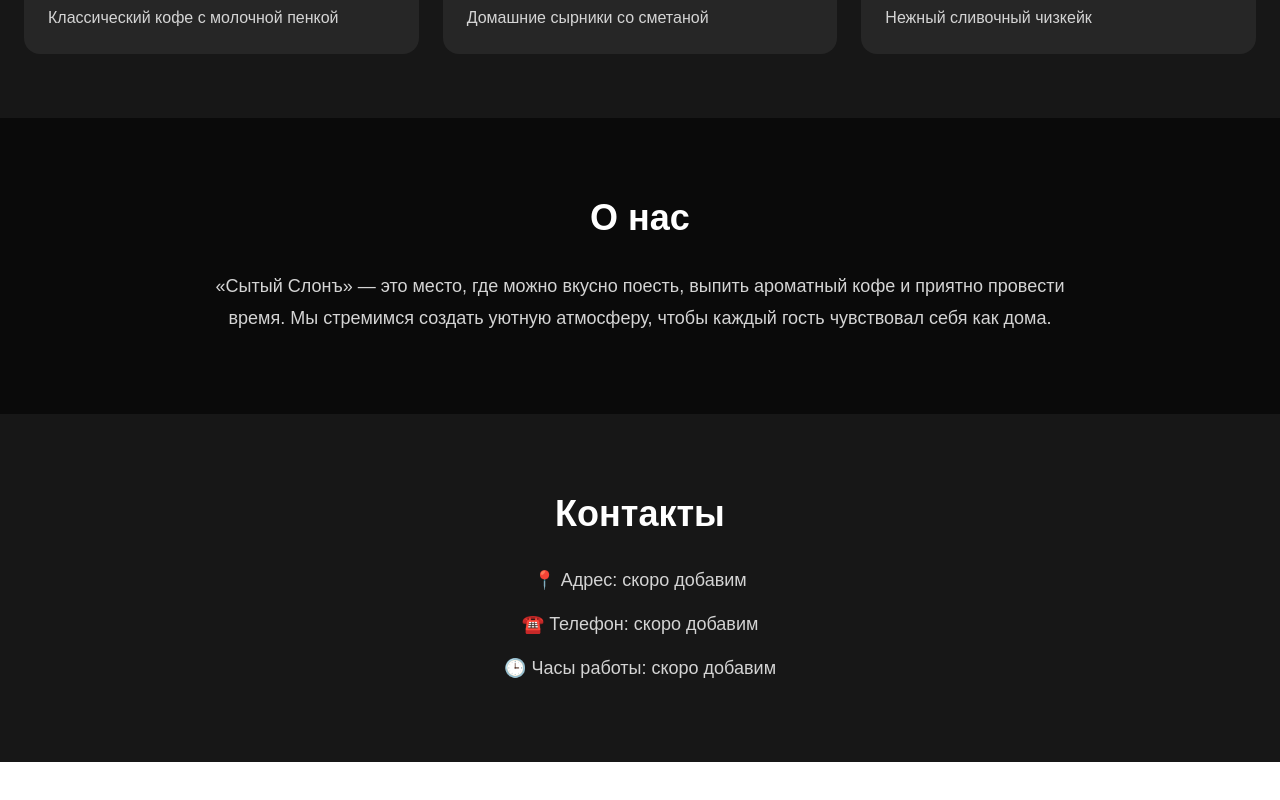
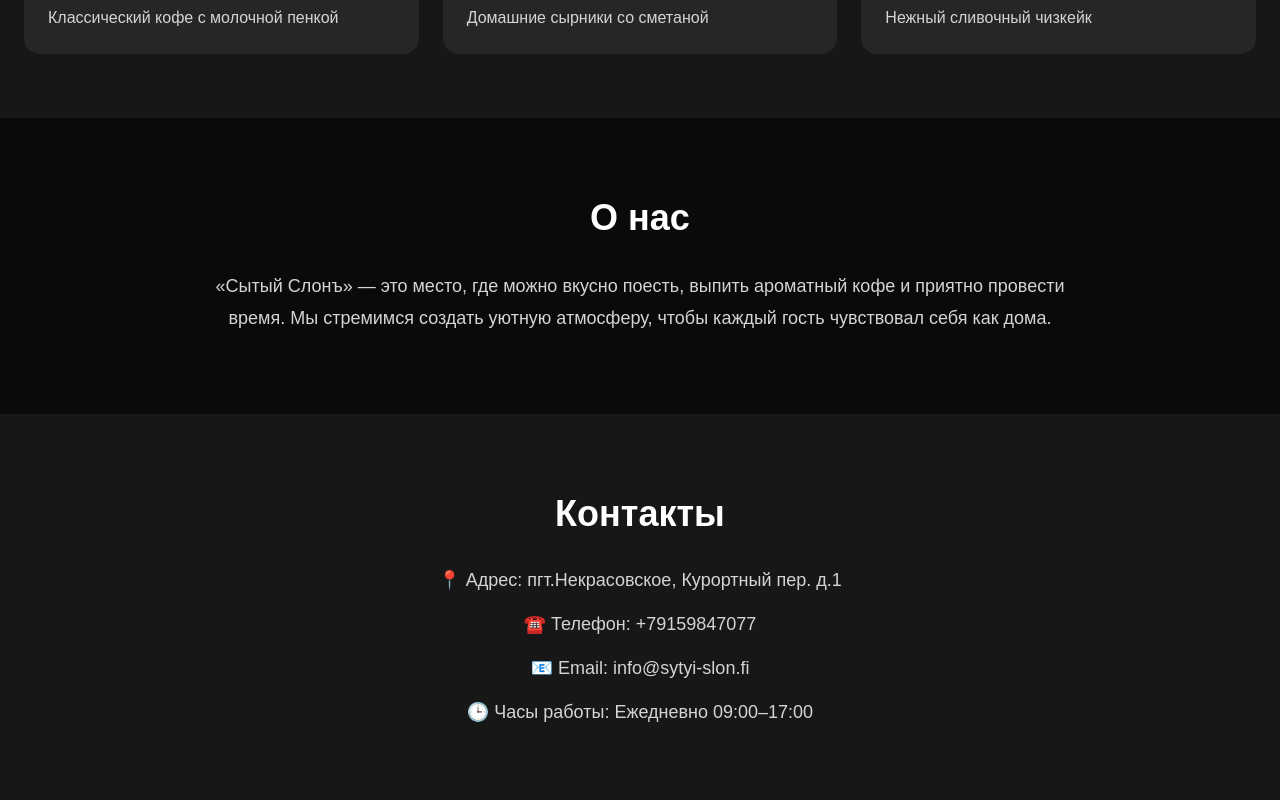
Before and after one commit to semperthY/Sytyi-slon, a Next.js app: page / in a window 1280 px wide. Shown: the part 1118-1918 px from the top of the page. Before the commit the page ends 1880 px from the top, so only its background shows below. Built offline with nearby package versions, Linux system fonts and the light colour scheme.

Commit message:
v0.12 Контакты вынесены в data

```diff
--- a/src/components/Contacts.tsx
+++ b/src/components/Contacts.tsx
@@ -1,3 +1,5 @@
+import { contacts } from "../data/contacts";
+
 export default function Contacts() {
   return (
     <section
@@ -10,15 +12,19 @@ export default function Contacts() {
         </h2>
 
         <p className="mb-4 text-lg text-neutral-300">
-          📍 Адрес: скоро добавим
+          📍 Адрес: {contacts.address}
         </p>
 
         <p className="mb-4 text-lg text-neutral-300">
-          ☎️ Телефон: скоро добавим
+          ☎️ Телефон: {contacts.phone}
+        </p>
+
+        <p className="mb-4 text-lg text-neutral-300">
+          📧 Email: {contacts.email}
         </p>
 
         <p className="text-lg text-neutral-300">
-          🕒 Часы работы: скоро добавим
+          🕒 Часы работы: {contacts.hours}
         </p>
       </div>
     </section>
--- /dev/null
+++ b/src/data/contacts.ts
@@ -0,0 +1,6 @@
+export const contacts = {
+  address: "пгт.Некрасовское, Курортный пер. д.1",
+  phone: "+79159847077",
+  email: "info@sytyi-slon.fi",
+  hours: "Ежедневно 09:00–17:00",
+};
```
